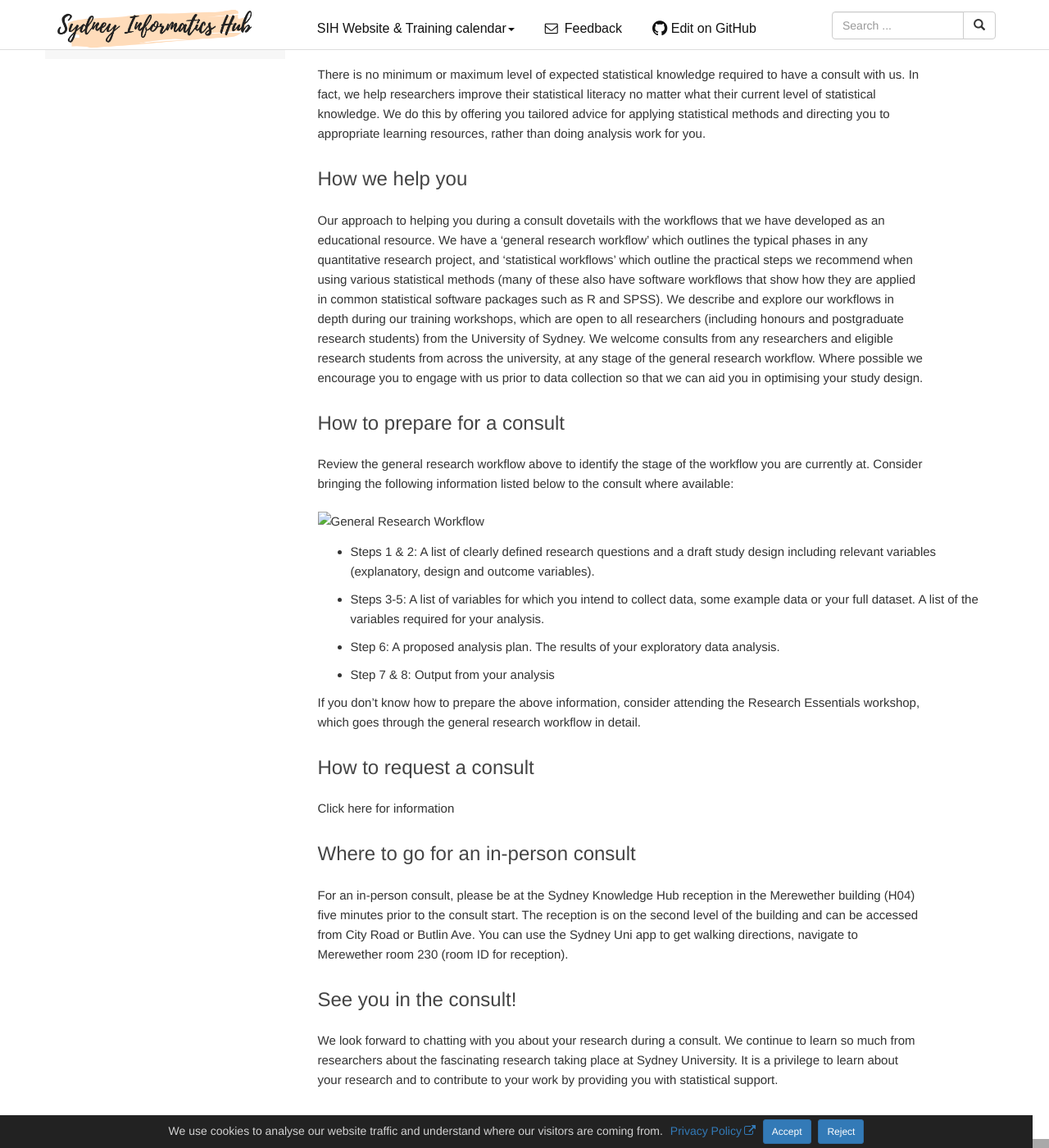
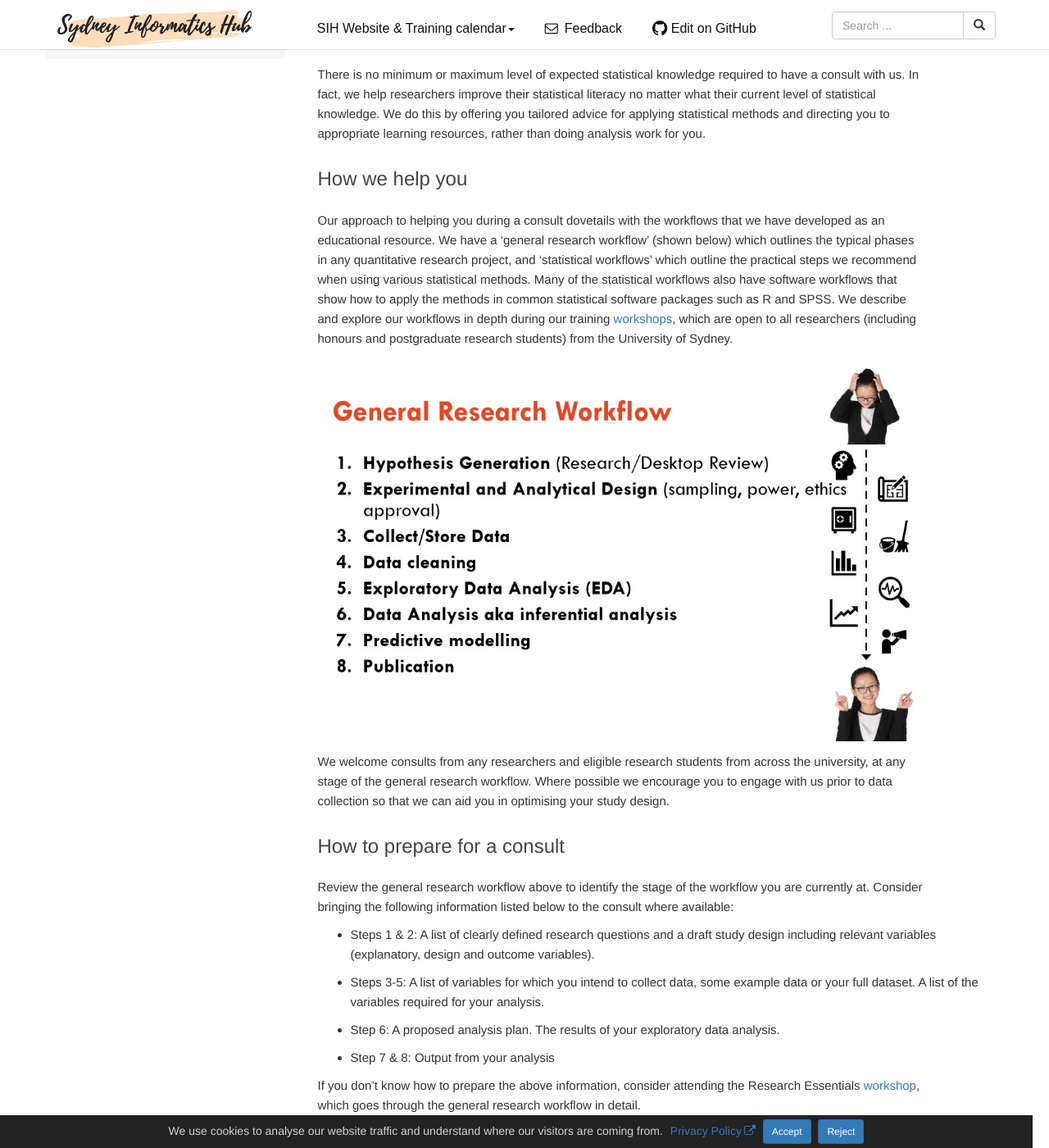
Before and after one commit to Sydney-Informatics-Hub/stats-resources, a Jekyll site: the page built from _docs/Sites/The Statistical Consulting Unit/what_to_expect.md, in a window 1280 px wide and 1400 px high, scrolled down 426 px. Shown: the whole window at 82% size. Built offline with Jekyll 4.4.1, drawn with Linux system fonts in a browser that asks for light colours; nearby versions of some CDN libraries; comment, search, counter and statistics services are not loaded; some of the changed text lies outside the part shown.

Commit message:
Update what_to_expect.md

```diff
--- a/_docs/Sites/The Statistical Consulting Unit/what_to_expect.md
+++ b/_docs/Sites/The Statistical Consulting Unit/what_to_expect.md
@@ -15,29 +15,42 @@
 
 ## How we help you
 
-Our approach to helping you during a consult dovetails with the workflows that we have developed as an educational resource. We have a ‘general research workflow’ which outlines the typical phases in any quantitative research project, and ‘statistical workflows’ which outline the practical steps we recommend when using various statistical methods (many of these also have software workflows that show how they are applied in common statistical software packages such as R and SPSS). We describe and explore our workflows in depth during our training workshops, which are open to all researchers (including honours and postgraduate research students) from the University of Sydney.
+Our approach to helping you during a consult dovetails with the workflows that we have developed as an educational resource. We have a ‘general research workflow’ (shown below) which outlines the typical phases in any quantitative research project, and ‘statistical workflows’ which outline the practical steps we recommend when using various statistical methods. Many of the statistical workflows also have software workflows that show how to apply the methods in common statistical software packages such as R and SPSS. We describe and explore our workflows in depth during our training [workshops](workshops-and-workflows), which are open to all researchers (including honours and postgraduate research students) from the University of Sydney.
+
+<img src="https://github.com/Sydney-Informatics-Hub/stats-resources/blob/alexshawsydney-google-analytics/assets/general_research_workflow.jpg" width="600" alt="General research workflow">
+
 We welcome consults from any researchers and eligible research students from across the university, at any stage of the general research workflow. Where possible we encourage you to engage with us prior to data collection so that we can aid you in optimising your study design.
 
 ## How to prepare for a consult
 
 Review the general research workflow above to identify the stage of the workflow you are currently at. Consider bringing the following information listed below to the consult where available:
 
-![General Research Workflow](https://github.com/Sydney-Informatics-Hub/stats-resources/blob/alexshawsydney-google-analytics/assets/general_research_workflow.png)
-
 * Steps 1 & 2: A list of clearly defined research questions and a draft study design including relevant variables (explanatory, design and outcome variables).
 * Steps 3-5: A list of variables for which you intend to collect data, some example data or your full dataset. A list of the variables required for your analysis.
 * Step 6: A proposed analysis plan. The results of your exploratory data analysis.
 * Step 7 & 8: Output from your analysis
 
-If you don’t know how to prepare the above information, consider attending the Research Essentials workshop, which goes through the general research workflow in detail.
+If you don’t know how to prepare the above information, consider attending the Research Essentials [workshop](workshops-and-workflows), which goes through the general research workflow in detail.
 
 ## How to request a consult
 
-Click here for information
+[Click here](contact-us) for information
 
 ## Where to go for an in-person consult
 
 For an in-person consult, please be at the Sydney Knowledge Hub reception in the Merewether building (H04) five minutes prior to the consult start. The reception is on the second level of the building and can be accessed from City Road or Butlin Ave. You can use the Sydney Uni app to get walking directions, navigate to Merewether room 230 (room ID for reception).
+
+<img src="https://github.com/Sydney-Informatics-Hub/stats-resources/blob/alexshawsydney-google-analytics/assets/skh_reception.jpg" width="400" alt="Sydney Knowledge Hub reception">
+
+*Sydney Knowledge Hub Reception*
+
+<img src="https://github.com/Sydney-Informatics-Hub/stats-resources/blob/alexshawsydney-google-analytics/assets/from_city_rd.jpg" alt="Stairs to Sydney Knowledge Hub reception from City Rd" width="400">
+
+*Stairs to Sydney Knowledge Hub Reception from City Rd*
+
+<img src="https://github.com/Sydney-Informatics-Hub/stats-resources/blob/alexshawsydney-google-analytics/assets/from_butlin_ave.jpg" width="400" alt="Stairs to Sydney Knowledge Hub reception from Butlin Ave">
+
+*Stairs to Sydney Knowledge Hub Reception from Butlin Ave*
 
 ## See you in the consult!
 
```
